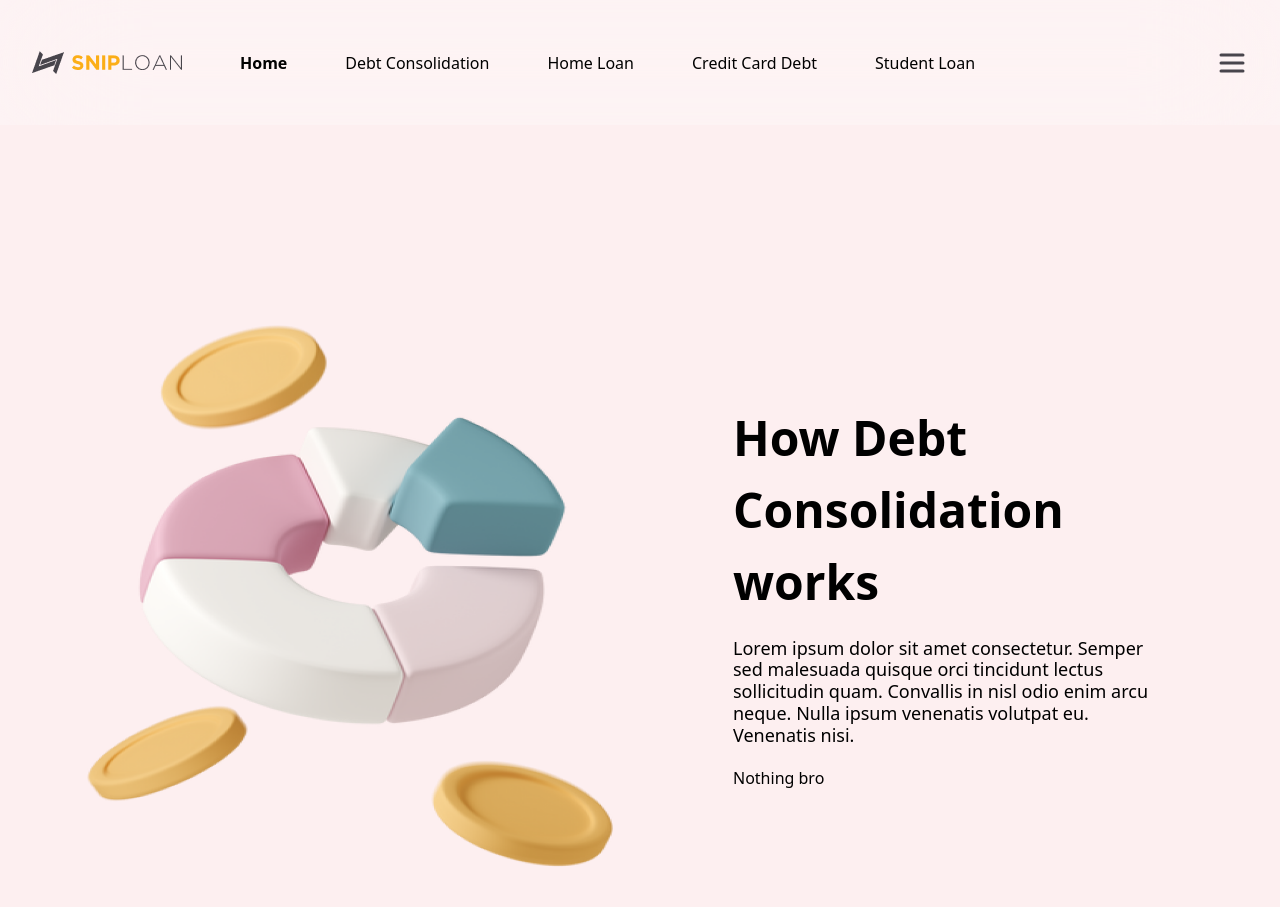
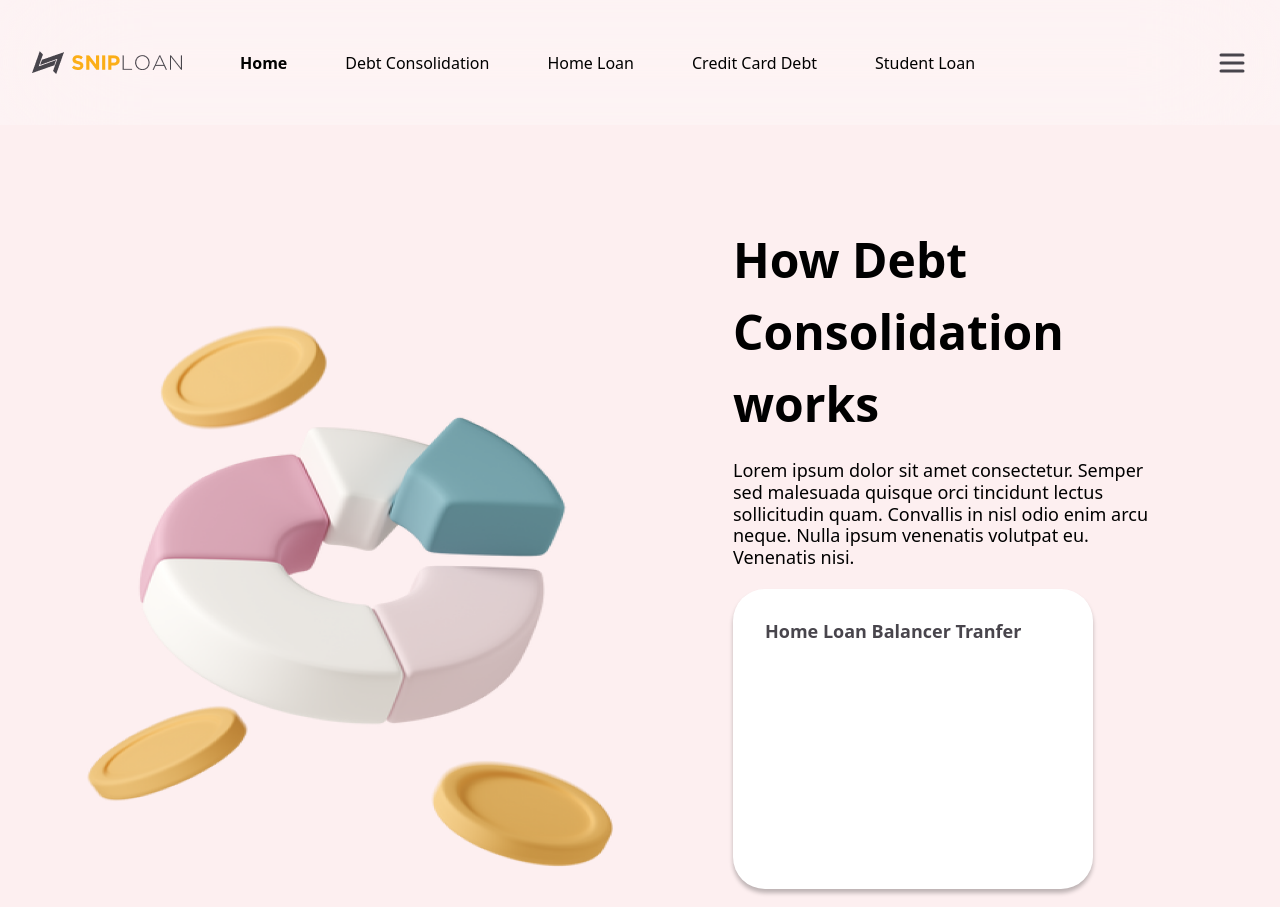
Before and after one commit to mahi25soni/temp-shiploan-frontend, a Next.js app: page /debt-consolidation in a window 1280 px wide. Shown: the top 907 px of the page. Built offline with nearby package versions, Linux system fonts and the light colour scheme.

Commit message:
Core : Basic structural setup of calculator done

```diff
--- a/src/app/debt-consolidation/page.tsx
+++ b/src/app/debt-consolidation/page.tsx
@@ -1,3 +1,4 @@
+import LoanCalculator from '@/components/CalculaterComponent/LoanCalculator'
 import PageWrapper from '@/components/wrappers/PageWrapper'
 import React from 'react'
 
@@ -5,9 +6,7 @@ const DebtConsolidation = () => {
   return (
     <PageWrapper heading='How Debt Consolidation works' altText='Background Image' bgColor='#FDEFF0' mainImage='/money and pie chart.png' description='Lorem ipsum dolor sit amet consectetur. Semper sed malesuada quisque orci tincidunt lectus sollicitudin quam. Convallis in nisl odio enim arcu neque. Nulla ipsum venenatis volutpat eu. Venenatis nisi.'>
 
-        <div>
-            Nothing bro
-        </div>
+        <LoanCalculator ></LoanCalculator>
 
     </PageWrapper>
   )
--- /dev/null
+++ b/src/components/CalculaterComponent/LoanCalculator.tsx
@@ -0,0 +1,18 @@
+import React from "react";
+
+const LoanCalculator = () => {
+  return (
+    <div className="flex w-[360px] flex-col gap-5">
+      <div className="rounded-32 bg-white border-basic p-8 h-[300px] text-4xl backdrop-blur-md shadow-[0_4px_4px_rgba(0,0,0,0.25)] flex flex-col gap-4 w-full">
+        <div className="text-light-gray font-semibold text-[18px] leading-[21.78px]">
+            Home Loan Balancer Tranfer
+        </div>
+      </div>
+      <button className="w-full rounded-32 bg-light-gray p-4 text-[18px] font-bold text-yellow-orange lg:w-[238px]">
+        Start Saving
+      </button>
+    </div>
+  );
+};
+
+export default LoanCalculator;
```
